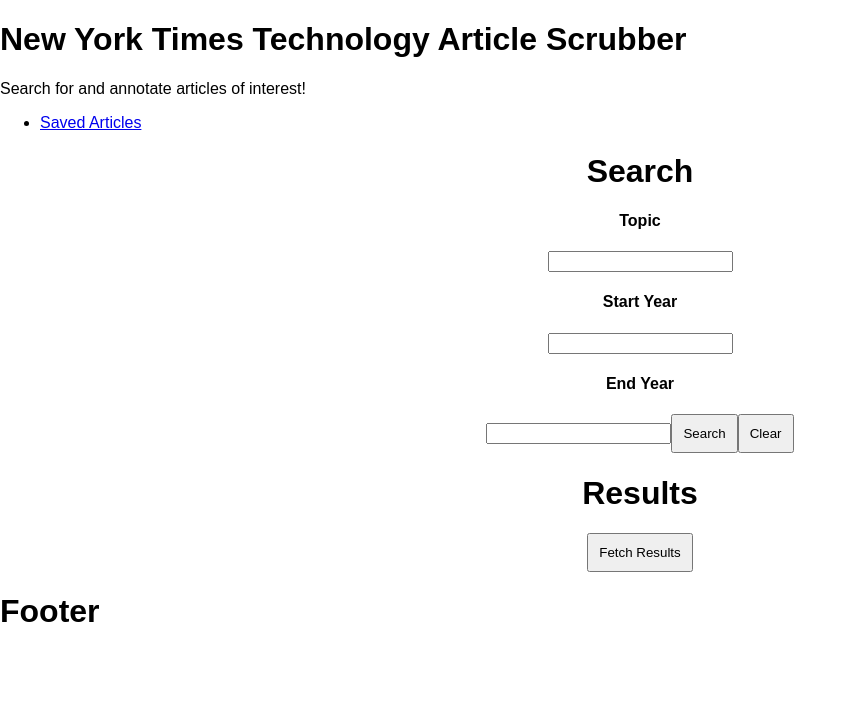
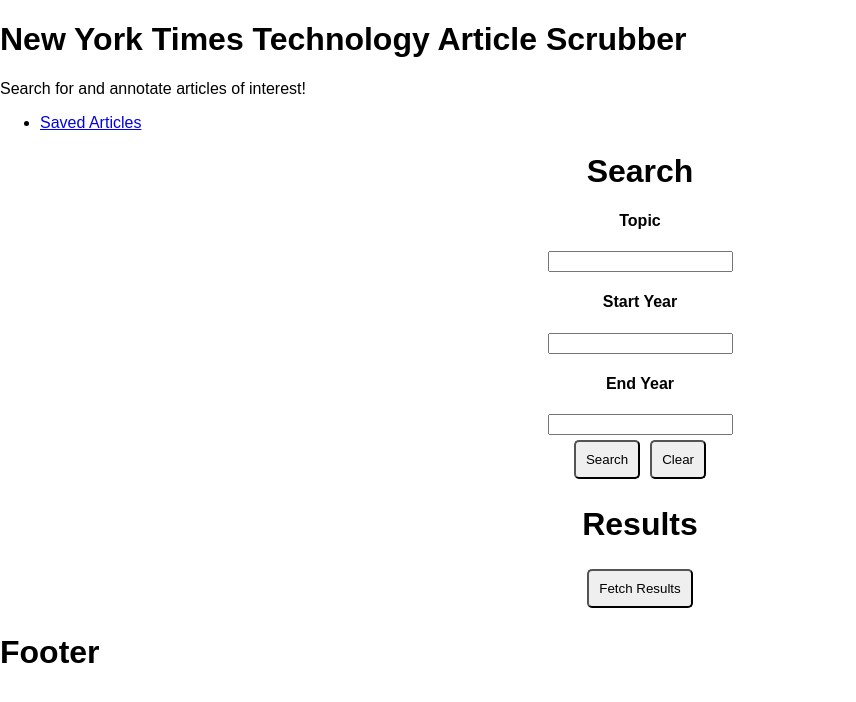
Before and after one commit to wood2jp2/ArticleScrapeWithReact, a React (Create React App) app in the folder app/: page / in a window 1280 px wide. Shown: the top 702 px of the page, without its empty margins (0-856 px from the left). Built offline with nearby package versions, Linux system fonts and the light colour scheme.

Commit message:
lifecycle hook addition and more css ish

```diff
--- a/app/src/App.js
+++ b/app/src/App.js
@@ -2,9 +2,9 @@
 import { BrowserRouter as Router, Route, Link, Redirect } from "react-router-dom";
 import Main from './Components/Main';
 import Search from './Components/SearchComponent/Search';
-import Saved from './Components/Saved';
-import Header from './Components/Header/Header';
-import Footer from './Components/Footer/Footer';
+import Saved from './Components/SavedComponent/Saved';
+import Header from './Components/HeaderComponent/Header';
+import Footer from './Components/FooterComponent/Footer';
 
 class App extends Component {
   render() {
--- a/app/src/Components/ArticleComponent/ArticleComponent.css
+++ b/app/src/Components/ArticleComponent/ArticleComponent.css
@@ -3,3 +3,7 @@
   margin: 6px;
   text-align: center
 }
+
+button {
+  border-radius: 5px;
+}
--- a/app/src/Components/Main.js
+++ b/app/src/Components/Main.js
@@ -2,7 +2,7 @@
 import axios from 'axios';
 import Results from './ResultsComponent/Results';
 import Search from './SearchComponent/Search';
-import Saved from './Saved';
+import Saved from './SavedComponent/Saved';
 
 class Main extends Component {
 
--- a/app/src/Components/ResultsComponent/Results.js
+++ b/app/src/Components/ResultsComponent/Results.js
@@ -1,6 +1,5 @@
 import React, { Component } from 'react';
 import axios from 'axios';
-import Saved from '../Saved';
 import './Results.css';
 import ArticleComponent from '../ArticleComponent/ArticleComponent';
 
--- a/app/src/Components/Saved.js
+++ b/app/src/Components/SavedComponent/Saved.js
@@ -1,6 +1,6 @@
 import React, { Component } from 'react';
 import axios from 'axios';
-import ArticleComponent from './ArticleComponent/ArticleComponent';
+import ArticleComponent from '../ArticleComponent/ArticleComponent';
 
 class Saved extends Component {
 
@@ -11,8 +11,7 @@
     }
   }
 
-  refreshSaved = e => {
-    e.preventDefault();
+  componentDidMount() {
     axios.get('/api/saved')
       .then(res => {
         console.log(res.data);
@@ -32,17 +31,13 @@
       .catch(err => {
         return err
       });
-    this.refreshSaved(e);
+    this.componentDidMount();
   }
 
   render() {
     return (
       <div>
         <h1>Saved Articles</h1>
-        <button
-          onClick={e=> {
-            this.refreshSaved(e)
-          }}>Refresh Saved Articles</button>
 
           <ArticleComponent remove={ true } onClick={ e => {
             this.removeArticle(e)
--- a/app/src/Components/SearchComponent/Search.css
+++ b/app/src/Components/SearchComponent/Search.css
@@ -1,3 +1,8 @@
 .searchComponent {
   text-align: center;
 }
+
+button {
+  margin: 5px;
+  border-radius: 5px
+}
--- a/app/src/Components/SearchComponent/Search.js
+++ b/app/src/Components/SearchComponent/Search.js
@@ -64,6 +64,7 @@
           name='endYear'
           value={this.state.endYear}
           onChange={this.handleChange}></input>
+          <br />
         <button
           onClick={e => {
             this.attemptSearch(e)
```
Also changed, not shown: app/src/Components/FooterComponent/Footer.css (added), app/src/Components/FooterComponent/Footer.js (renamed from app/src/Components/Footer/Footer.js), app/src/Components/HeaderComponent/Header.css (added), app/src/Components/HeaderComponent/Header.js (renamed from app/src/Components/Header/Header.js), app/src/Components/SavedComponent/Saved.css (added).
